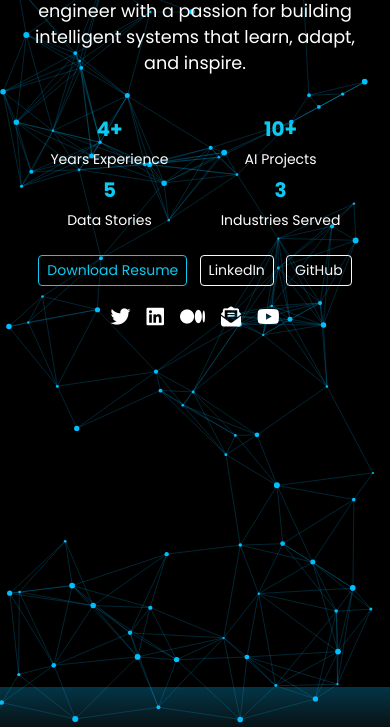
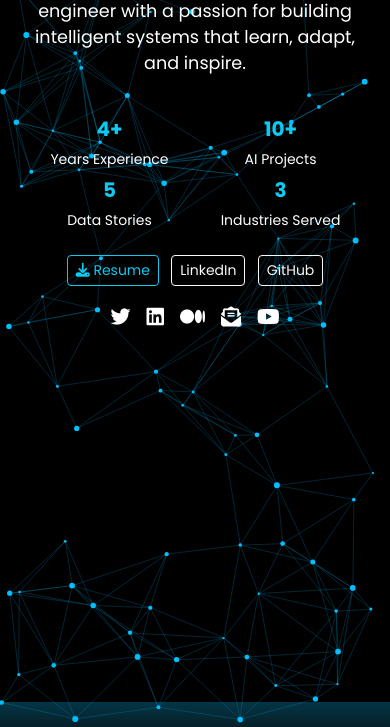
Before and after one commit to dee-hub/portfolio, a Flask app: page / in a window 390 px wide. Shown: the part 732-1459 px from the top of the page. Run offline with Flask 3, Linux system fonts and the light colour scheme; data that the repository does not hold is empty.

Commit message:
changed download functionality

```diff
--- a/static/css/style.css
+++ b/static/css/style.css
@@ -270,6 +270,9 @@
   .avatar-img {
     max-width: 180px;
   }
+  .section-divider {
+    margin-top: -25px;
+  }
 }
 
 @media (min-width: 576px) and (max-width: 767px) {
--- a/templates/index.html
+++ b/templates/index.html
@@ -90,7 +90,7 @@
           <!-- Resume & Socials -->
           <div>
             <a href="{{ url_for('static', filename='isaac-salako-CV-.pdf') }}"
-               class="btn btn-outline-info btn-sm me-2" target="_blank">Download Resume</a>
+               class="btn btn-outline-info btn-sm me-2" target="_blank"><i class="fas fa-download"></i> Resume</a>
             <a href="https://linkedin.com/in/oluwadolapo-salako"
                class="btn btn-outline-light btn-sm me-2" target="_blank">LinkedIn</a>
             <a href="https://github.com/dee-hub"
```
